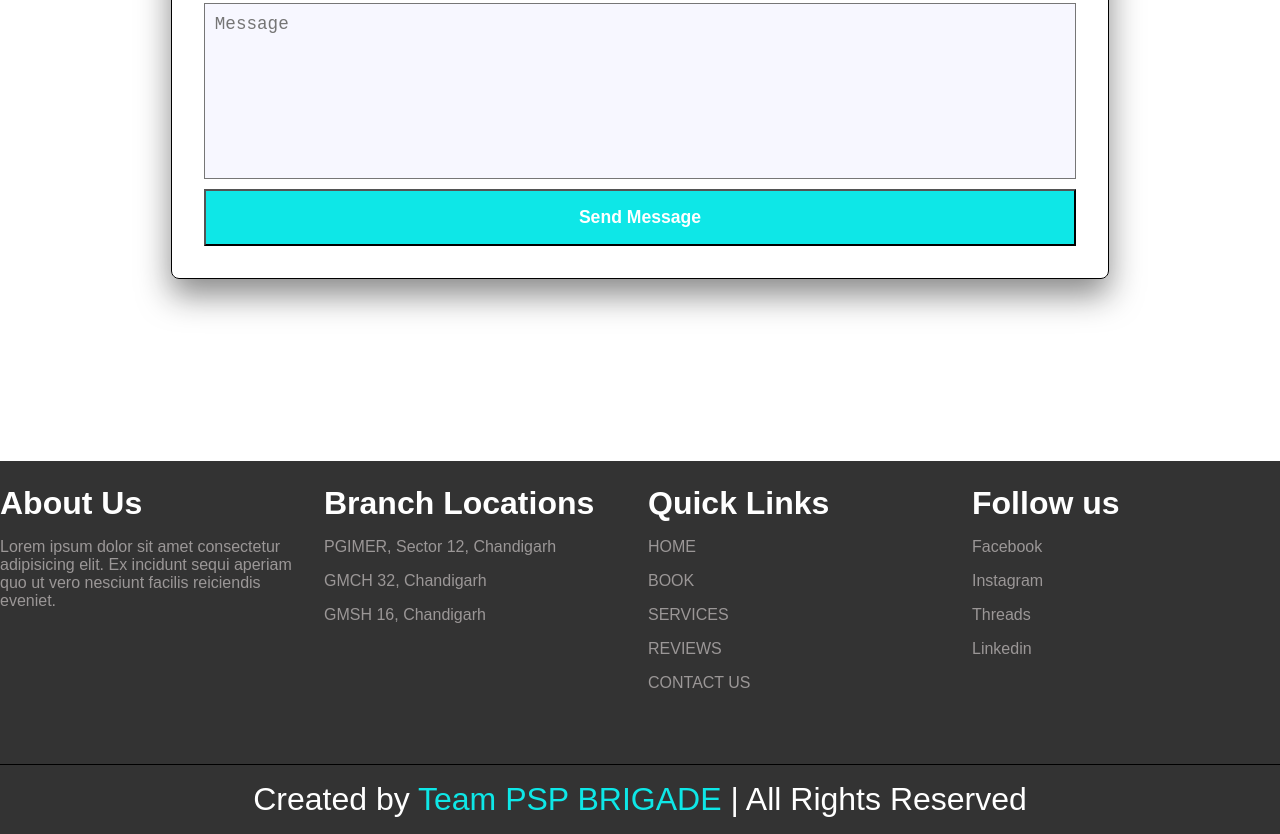
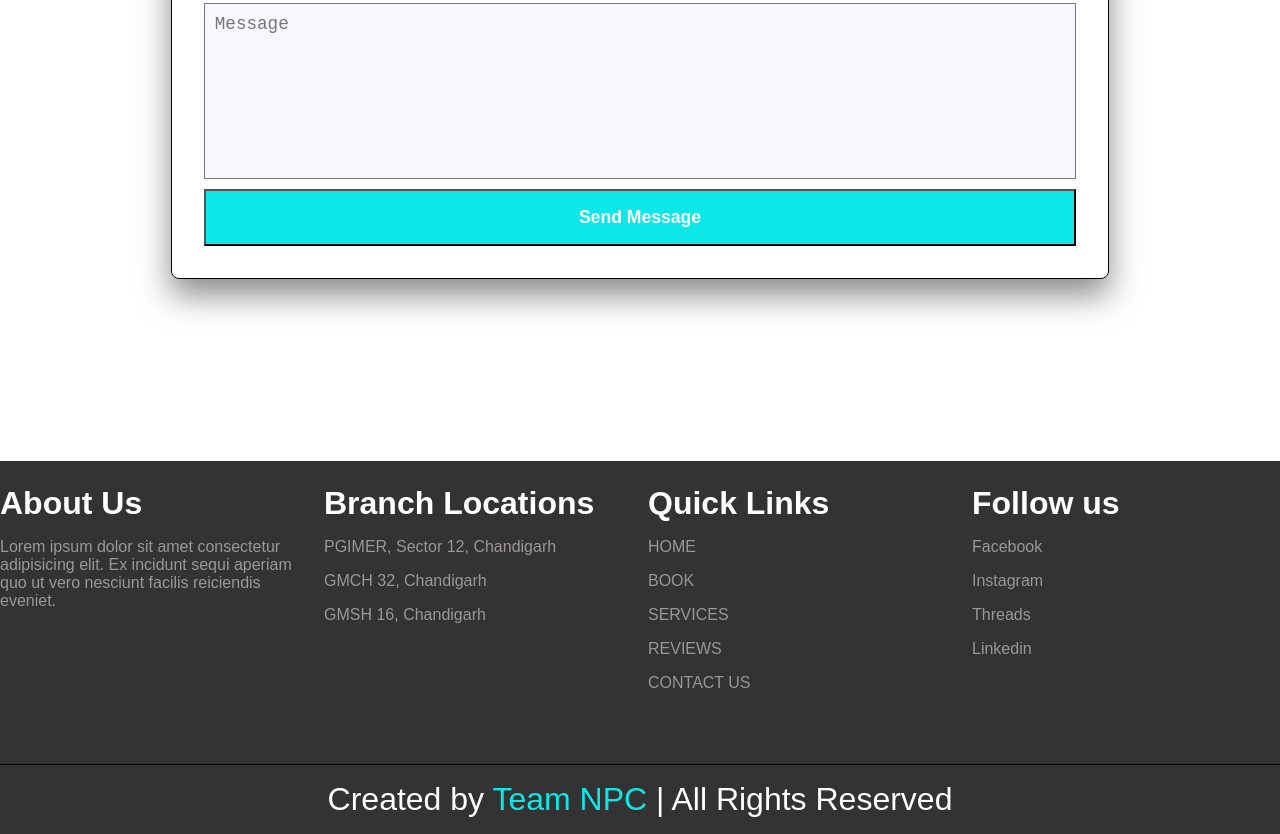
Before and after one commit to a-delicate-balance/Hack-it-out-NPC, a website: page index.html in a window 1280 px wide. Shown: the part 4544-5378 px from the top of the page. Drawn offline with nearby package versions, Linux system fonts and the light colour scheme.

Commit message:
Last changes

```diff
--- a/index.html
+++ b/index.html
@@ -317,7 +317,7 @@
                 <p>Linkedin</p>
             </div>
         </div>
-        <h1 class="credits">Created by <span>Team PSP BRIGADE</span> | All Rights Reserved</h1>
+        <h1 class="credits">Created by <span>Team NPC</span> | All Rights Reserved</h1>
     </div>
 
 
```
